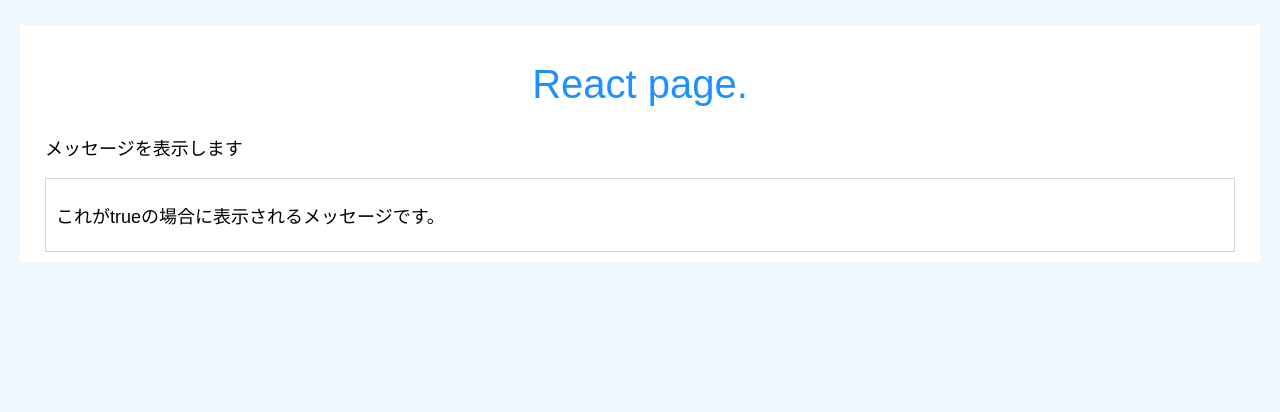
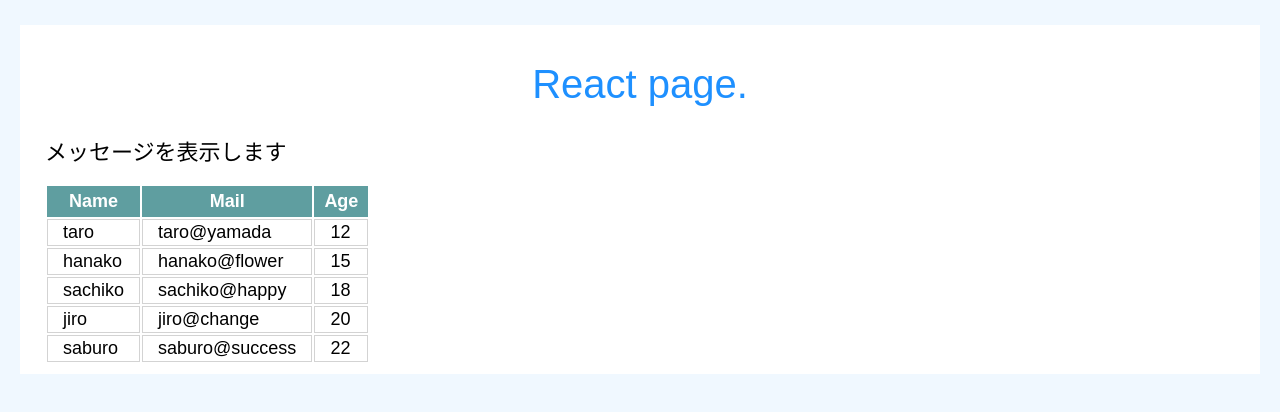
Before and after one commit to wista110/react_ts_app_chp3, a React (Create React App) app: page / in a window 1280 px wide. Shown: the top 412 px of the page. Built offline with nearby package versions, Linux system fonts and the light colour scheme.

Commit message:
配列、MAPについて

```diff
--- a/src/App.css
+++ b/src/App.css
@@ -68,3 +68,21 @@
   border: lightgray 1px solid;
   padding: 5px 10px;
 }
+
+table.data-table {
+  font-size: 0.9em;
+}
+
+table.data-table thead {
+  color: white;
+  background-color: cadetblue;
+}
+
+table.data-table thead tr th {
+  padding: 5px 10px;
+}
+
+table.data-table tbody tr td{
+  border: lightgray 1px solid;
+  padding: 2px 15px;
+}
--- a/src/App.tsx
+++ b/src/App.tsx
@@ -64,25 +64,97 @@
 // export default App;
 
 // チャプター３-3 App.tsx
+// import React from 'react';
+// import './App.css';
+
+// const title = "React page.";
+// const massage = "メッセージを表示します";
+// const content = "これがtrueの場合に表示されるメッセージです。";
+
+// const flg = true; //trueの時にメッセージを表示
+
+// function App() {
+//   return (
+//     <div className='container'>
+//       <h1>{title}</h1>
+//       <p>{massage}</p>
+//       {flg &&
+//       <div className='msg'>
+//       <p>{content}</p>
+//       </div>
+//       }
+//     </div>
+//   );
+// }
+
+// export default App;
+
+// チャプター３-3 配列 App.tsx
+// import React from 'react';
+// import './App.css';
+
+// const title = "React page.";
+// const massage = "メッセージを表示します";
+
+// const data = [
+//   <li className='msg'>One</li>,
+//   <li className='msg'>Two</li>,
+//   <li className='msg'>Three</li>,
+// ];
+
+// function App() {
+//   return (
+//     <div className='container'>
+//       <h1>{title}</h1>
+//       <p>{massage}</p>
+//       <ul>
+//         {data}
+//       </ul>
+//     </div>
+//   );
+// }
+
+// export default App;
+
+//チャプター３-３ map App.tsx
 import React from 'react';
 import './App.css';
 
 const title = "React page.";
 const massage = "メッセージを表示します";
-const content = "これがtrueの場合に表示されるメッセージです。";
 
-const flg = true; //trueの時にメッセージを表示
+const data = [
+  {name:'taro', mail:'taro@yamada',age:12},
+  {name:'hanako', mail:'hanako@flower',age:15},
+  {name:'sachiko', mail:'sachiko@happy',age:18},
+  {name:'jiro', mail:'jiro@change',age:20},
+  {name:'saburo', mail:'saburo@success',age:22},
+];
+
 
 function App() {
   return (
     <div className='container'>
       <h1>{title}</h1>
-      <p>{massage}</p>
-      {flg &&
-      <div className='msg'>
-      <p>{content}</p>
-      </div>
-      }
+      <h2>{massage}</h2>
+      <table className='data-table'>
+        <thead>
+          <tr>
+            <th>Name</th>
+            <th>Mail</th>
+            <th>Age</th>
+          </tr>
+        </thead>
+      <tbody>
+        {data.map((value) => (
+          <tr>
+            <td>{value.name}</td>
+            <td>{value.mail}</td>
+            <td>{value.age}</td>
+          </tr>
+        ))}
+      </tbody>
+      </table>
     </div>
   );
 }
```
